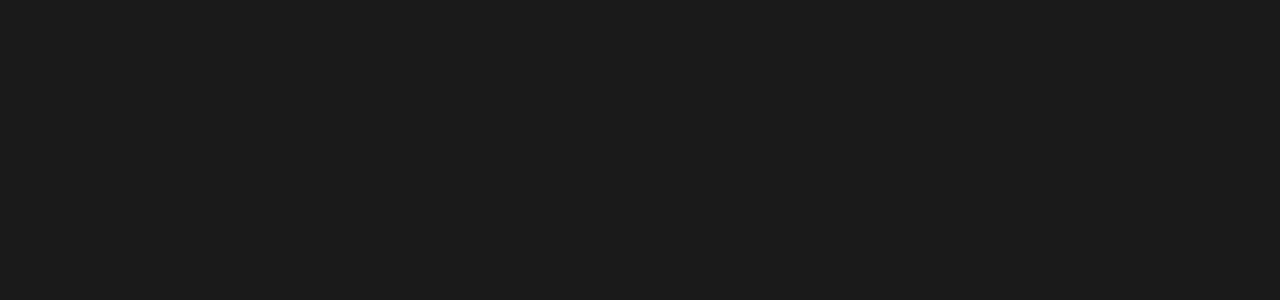
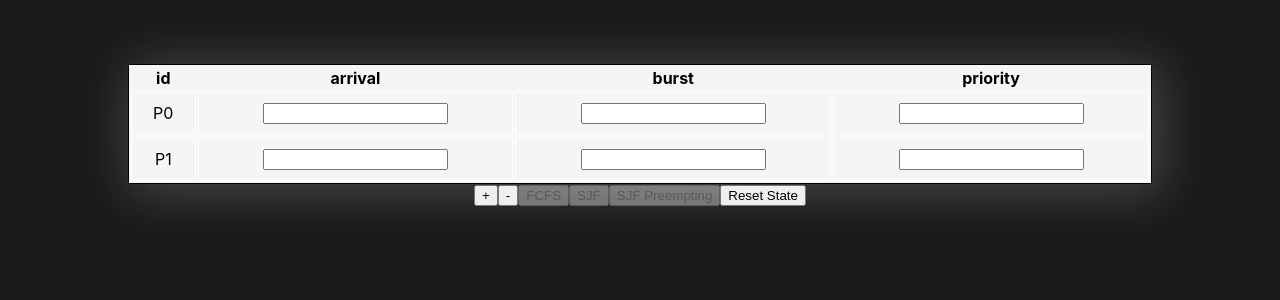
Before and after one commit to MohsinRehman12/algovisualizer, a React (Create React App) app: page /schedulingvisualizer in a window 1280 px wide. Before the commit this address had no page. Shown: the top 300 px of the page. Built offline with nearby package versions, Linux system fonts and the light colour scheme.

Commit message:
added sjf preempting

```diff
--- a/src/App.js
+++ b/src/App.js
@@ -18,7 +18,7 @@
       <Route path="/" element={<Home  />} />
 
         <Route path="/sortingvisualizer" element={<Sortingvisualizer  />} />
-        {/* <Route path="/schedulingvisualizer" element={<Schedulingvisualizer />} /> */}
+        <Route path="/schedulingvisualizer" element={<Schedulingvisualizer />} />
         <Route path="/pathvisualizer" element={<PathVisualizer />} />
         </Routes>
       </BrowserRouter>
--- a/src/components/cpuvisualizer/Schedulingvisualizer.jsx
+++ b/src/components/cpuvisualizer/Schedulingvisualizer.jsx
@@ -6,7 +6,9 @@
 
     const [array2, setArray2] = useState([]);
     const [clicked, setClicked] = useState(false);
-
+    const [order, setOrder] = useState([]);
+    const [isRunning, setIsRunning] = useState(false);
+    const [isEmptied, setIsEmptied] = useState(true);
 
 
 
@@ -28,15 +30,18 @@
           </td>
           <td style={{ padding: '10px', border: '1px solid white' }}>
           <input type='number'
-
+            className='table-input1'
             onChange={(e) => setUsers(users.map(user => user.id === id ? {...user, arrival: e.target.value} : user))}
-
+            id='tableInput1'
           ></input>
 
           </td>
           <td style={{ padding: '10px', border: '1px solid white' }}>
           <input type='number'
             onChange={(e) => setUsers(users.map(user => user.id === id ? {...user, burst: e.target.value} : user))}
+            id='tableInput2'
+            className='table-input2'
+
 
           ></input>
 
@@ -44,6 +49,8 @@
           <td style={{ padding: '10px', border: '1px solid white' }}>
           <input type='number'
             onChange={(e) => setUsers(users.map(user => user.id === id ? {...user, priority: e.target.value} : user))}
+            id='tableInput3'
+            className='table-input3'
 
           ></input>
 
@@ -73,94 +80,10 @@
         setUsers([...users, {id:`P${users.length}`, arrival: null, burst: null, priority: null}]);
     }
 
-
-
-
-    function fcfs(e) {
-        const newClicked = true;
-        setClicked(newClicked);
-
-        if(newClicked) {
-        var auxillaryArray = users.slice();
-
-        auxillaryArray.sort((a,b) => a.arrival - b.arrival);
-        auxillaryArray = auxillaryArray.filter((process) => (process.arrival !== null || process.burst !== null));
-
-        for(let i = 0; i < auxillaryArray.length; i++) {
-            if(i<auxillaryArray.length-1){
-
-                if( (+auxillaryArray[i]['arrival'] + +auxillaryArray[i]['burst']) < +auxillaryArray[i+1]['arrival']) {
-
-                    const arr1= auxillaryArray.slice(0,i+1);
-                    const arr2= auxillaryArray.slice(i+1);
-                    const arr3= [{id:'idle', arrival: +auxillaryArray[i]['arrival'] + +auxillaryArray[i]['burst'], burst: +auxillaryArray[i+1]['arrival'] - (+auxillaryArray[i]['arrival'] + +auxillaryArray[i]['burst']), priority: null}];
-                    const arr4= arr1.concat(arr3).concat(arr2);
-                    auxillaryArray = arr4;
-                }
-                else {
-                    console.log("false");
-                }
-            }
+    function deleteRow() {
+        if(users.length > 1) {
+            setUsers(users.slice(0, -1));
         }
-
-        setArray2(auxillaryArray);
-
-
-
-
-    }
-    }
-
-
-    function sjf(){
-        const newClicked = true;
-        setClicked(newClicked);
-
-        if(newClicked) {
-        var auxillaryArray = users.slice();
-        var auxillaryArray2 = users.slice(1);
-        var auxillaryArray3 = auxillaryArray.slice(0,1);
-        auxillaryArray.sort((a,b) => a.arrival - b.arrival);
-        auxillaryArray2.sort((a,b) => a.burst - b.burst);
-
-        auxillaryArray = auxillaryArray3.concat(auxillaryArray2);
-        auxillaryArray = auxillaryArray.filter((process) => (process.arrival !== null || process.burst !== null));
-
-        for(let i = 0; i < auxillaryArray.length; i++) {
-            if(i<auxillaryArray.length-1){
-
-                if( i>0 && (+auxillaryArray[i-1]['arrival'] + +auxillaryArray[i-1]['burst']) < +auxillaryArray[i+1]['arrival']) {
-
-                    if(auxillaryArray[i+1]['arrival'] > auxillaryArray[i]['arrival']){
-                        const arr1= auxillaryArray.slice(0,i);
-                        const arr2= auxillaryArray.slice(i+2);
-                        const arr3= auxillaryArray[i];
-                        const arr4= auxillaryArray[i+1];
-
-                        const arr5= arr1.concat(arr4).concat(arr3).concat(arr2);
-                        auxillaryArray = arr5;
-                    }
-                }
-
-                if( (+auxillaryArray[i]['arrival'] + +auxillaryArray[i]['burst']) < +auxillaryArray[i+1]['arrival']) {
-
-                    const arr1= auxillaryArray.slice(0,i+1);
-                    const arr2= auxillaryArray.slice(i+1);
-                    const arr3= [{id:'idle', arrival: +auxillaryArray[i]['arrival'] + +auxillaryArray[i]['burst'], burst: +auxillaryArray[i+1]['arrival'] - (+auxillaryArray[i]['arrival'] + +auxillaryArray[i]['burst']), priority: null}];
-                    const arr4= arr1.concat(arr3).concat(arr2);
-                    auxillaryArray = arr4;
-                }
-
-
-            }
-        }
-
-        setArray2(auxillaryArray);
-
-
-
-
-    }
     }
 
 
@@ -168,45 +91,247 @@
 
 
 
-    const returnArray = (arrayA) => {
+    function fcfs() {
+      setArray2([]);
+      const newClicked = true;
+      setClicked(newClicked);
+
+      if (newClicked) {
+        const auxillaryArray = users.slice();
+        var timePassed = 0;
 
 
-        console.log(arrayA);
+        auxillaryArray.sort((a, b) => a.arrival - b.arrival);
 
+        auxillaryArray.forEach((process, index) => {
+          if (index > 0) {
+            const previousProcess = auxillaryArray[index - 1];
+            const processTime = +previousProcess.arrival + +previousProcess.burst;
+            var initialArrival = +auxillaryArray[0].arrival;
+            timePassed += +previousProcess.burst ;
+            const idleTime = +process.arrival - (timePassed + initialArrival);
+            console.log(processTime, previousProcess.arrival, previousProcess.burst);
+            if (idleTime > 0) {
+              const idleProcess = {
+                id: 'idle',
+                arrival: timePassed + initialArrival,
+                burst: idleTime,
+                priority: null
+              };
+              auxillaryArray.splice(index, 0, idleProcess);
+            }
+          }
+        });
 
-            return (
-                <div className="testBox">
+        setArray2(auxillaryArray);
+      }
+    }
 
 
 
-                {arrayA.map((process ) => (
+    function sjf() {
+      const newClicked = true;
+      setClicked(newClicked);
+
+      if (newClicked) {
+        var auxillaryArray = users.slice();
+        var auxillaryArray2 = users.slice(1);
+        var auxillaryArray3 = auxillaryArray.slice(0, 1);
+
+        auxillaryArray.sort((a, b) => a.arrival - b.arrival);
+
+        auxillaryArray.sort((a, b) => a.arrival - b.arrival);
+        auxillaryArray2.sort((a, b) => a.burst - b.burst);
+
+        auxillaryArray = auxillaryArray3.concat(auxillaryArray2);
+        auxillaryArray = auxillaryArray.filter((process) => process.arrival !== null || process.burst !== null);
+        console.log("aaaa",auxillaryArray);
+
+        let currentTime = 0;
+
+
+        auxillaryArray.forEach((process, index) => {
+          if (index > 0) {
+
+            let preempt=false;
+            const previousProcess = auxillaryArray[index - 1];
+
+            var initialArrival = +auxillaryArray[0].arrival;
+
+            currentTime = currentTime+ +previousProcess.burst;
 
 
 
-                    <div className="test"
-                        style={{flex: `${process.burst} 0 0`}}
-                    >
-                        {process.id}
 
-                        <div className="underText">
-                        </div>
-                    </div>
+            var auxillaryArray5 = users.slice(index);
+            var auxillaryArray6 = auxillaryArray5.filter((process) => process.burst <= (currentTime+initialArrival));
 
-                ))}
+            console.log("bbbb", auxillaryArray6);
+            const idleTime = +process.arrival - (currentTime + initialArrival);
+            if (idleTime > 0) {
+              const idleProcess = {
+                id: 'idle',
+                arrival: currentTime + initialArrival,
+                burst: idleTime,
+                priority: null
+              };
+              auxillaryArray.splice(index, 0, idleProcess);
+            }
+          }
+        });
 
 
-            </div>
-            )
-
+        setArray2(auxillaryArray);
+      }
     }
-
-    useEffect(() => {
 
 
 
 
 
-    }, [array2])
+
+
+    function sjrfScheduling() {
+      setIsRunning(true);
+      console.log("sjrfScheduling called");
+      let processes = [...users];
+      console.log("users", users);
+      const ganttChart = [];
+
+      if (processes[0].arrival !== null || processes[0].burst !== null) {
+        processes.sort((a, b) => a.arrival - b.arrival || a.burst - b.burst);
+
+        let currentTime = 0;
+        let completedProcesses = 0;
+
+        while (completedProcesses < processes.length) {
+          let nextProcess = null;
+          let shortestTime = Infinity;
+
+          for (let i = 0; i < processes.length; i++) {
+            if (
+              processes[i].arrival <= currentTime &&
+              processes[i].burst < shortestTime &&
+              processes[i].burst > 0
+            ) {
+              nextProcess = processes[i];
+              shortestTime = processes[i].burst;
+            }
+          }
+
+          if (nextProcess === null) {
+            currentTime++;
+            ganttChart.push({ id: "idle", arrival: currentTime, burst: 1 });
+            continue;
+          }
+
+          ganttChart.push({ id: nextProcess.id, arrival: currentTime, burst: 1 });
+
+          nextProcess.burst--;
+          currentTime++;
+
+          if (nextProcess.burst === 0) {
+            completedProcesses++;
+          }
+        }
+
+        if(completedProcesses === processes.length){
+
+          for(let i=0; i<ganttChart.length; i++){
+            let k=0;
+            if(i<ganttChart.length-1){
+
+              if(ganttChart[i].id === ganttChart[i+1].id){
+                for(let j=i+1; j<ganttChart.length; j++){
+                  if(ganttChart[j].id === ganttChart[i].id){
+                    k++;
+                    ganttChart[i].burst = ganttChart[i].burst + ganttChart[j].burst;
+
+                  }
+                  else{
+                    break;
+                  }
+                }
+                ganttChart.splice(i+1, k);
+
+              }
+            }
+          }
+
+          setIsRunning(false);
+          setArray2(ganttChart);
+          clearTable();
+        }
+
+      }
+
+
+
+
+    }
+
+
+
+    useEffect(() => {
+      console.log("running", isRunning);
+    }, [isRunning]);
+
+    const clearTable = () => {
+      setUsers(INITIAL_STATE);
+      const input1 = document.getElementsByClassName("table-input1")
+      const input2 = document.getElementsByClassName("table-input2")
+      const input3 = document.getElementsByClassName("table-input3")
+
+      for (let i = 0; i < input1.length; i++) {
+        input1[i].value = "";
+        input2[i].value = "";
+        input3[i].value = "";
+      }
+
+    };
+
+
+
+
+
+
+    function isTableFilled() {
+      const inputs = document.getElementsByClassName('table-input1');
+      const inputs2 = document.getElementsByClassName('table-input2');
+
+      for (let i = 0; i < inputs.length; i++) {
+        if (inputs[i].value === '' || inputs2[i].value === '') {
+          return false;
+        }
+      }
+      return true;
+    }
+
+    useEffect(() => {
+      setIsEmptied(!isTableFilled());
+    }, [users]);
+
+
+
+  const returnArray = (arrayA) => {
+
+    return (
+      <div className="testBox">
+        {arrayA.map((process, index) => (
+          <div
+            key={index}
+            className="test"
+            style={{ flex: `${process.burst} 0 0` }}
+          >
+            {process.id}
+            <div className="underText"></div>
+          </div>
+        ))}
+      </div>
+    );
+  };
+
+
 
 
 
@@ -215,10 +340,13 @@
     {renderTable()}
 
     <button onClick={addRow}> + </button>
-    <button onClick={fcfs}> FCFS </button>
-    <button onClick={sjf}> SJF </button>
+    <button onClick={deleteRow}> - </button>
+    <button onClick={fcfs} disabled={isEmptied}> FCFS </button>
+    <button onClick={sjf} disabled={isEmptied}> SJF </button>
+    <button onClick={sjrfScheduling} disabled={isEmptied}> SJF Preempting </button>
+    <button onClick={clearTable}> Reset State </button>
 
-    {returnArray(array2)}
+    {array2 && returnArray(array2)}
 
 
 
```
